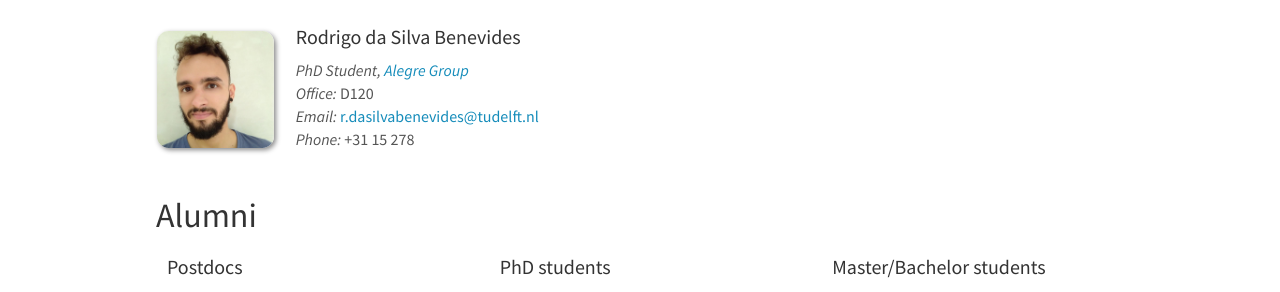
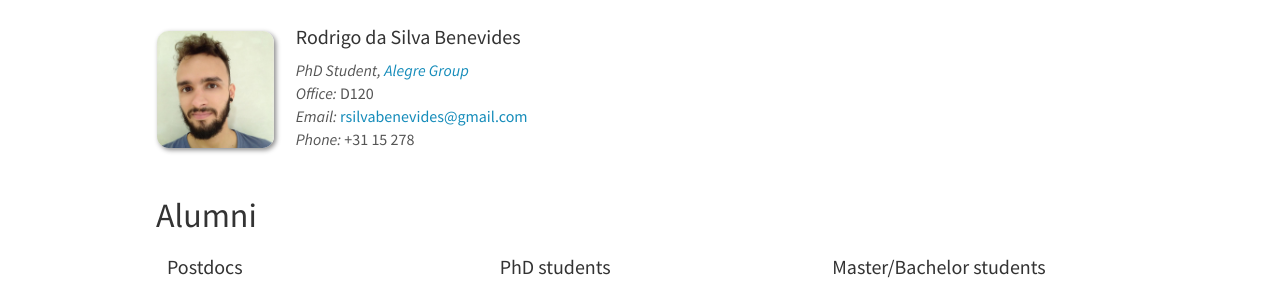
Before and after one commit to sgroeblacher/groeblacherlab, a Jekyll site: the page built from _pages/team.md, in a window 1280 px wide and 900 px high, scrolled down 1428 px. Shown: the part 154-446 px from the top of the window. Built offline with Jekyll 4.4.1, drawn with Linux system fonts in a browser that asks for light colours; nearby versions of some CDN libraries.

Commit message:
modified:   _data/visitors.yml

```diff
--- a/_data/visitors.yml
+++ b/_data/visitors.yml
@@ -3,4 +3,4 @@
   info: PhD Student, <a href="https://sites.ifi.unicamp.br/lpd/">Alegre Group</a>
   office: D120
   cell: +31 15 278
-  email: r.dasilvabenevides@tudelft.nl
+  email: rsilvabenevides@gmail.com
```
